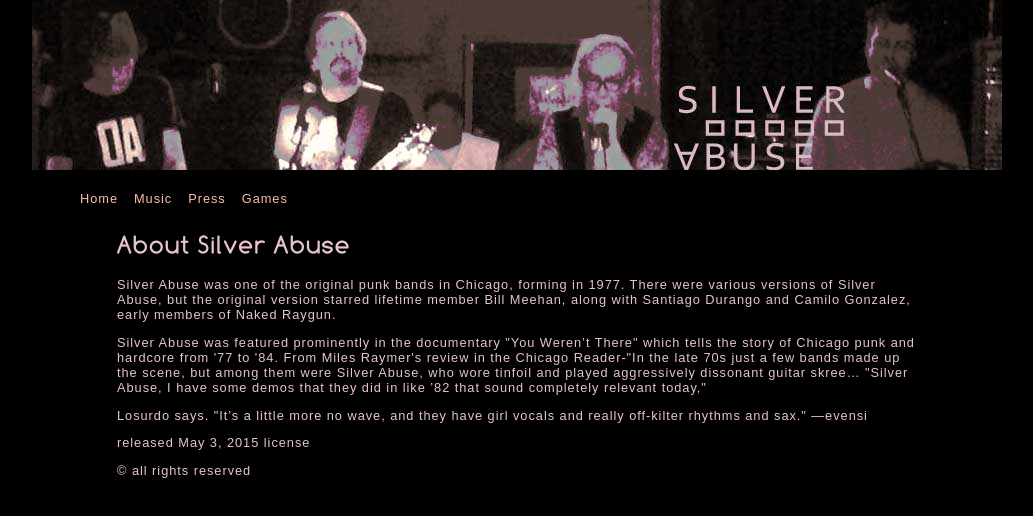
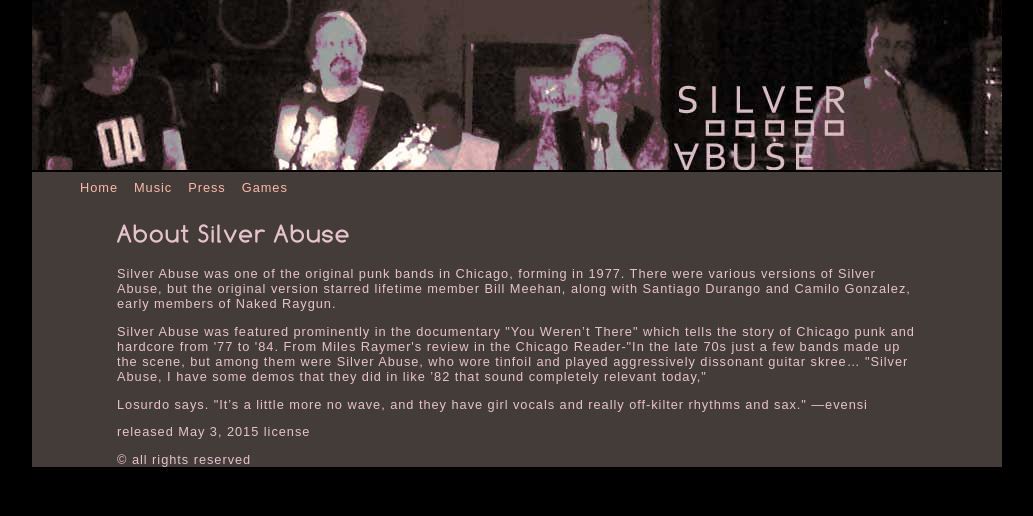
Before and after one commit to camilogo1/SilverAbuse, a React app: page / in a window 1280 px wide. Shown: the whole page, without its empty margins (123-1156 px from the left). Built offline with nearby package versions, Linux system fonts and the light colour scheme.

Commit message:
Minor CSS

```diff
--- a/src/components/Home.js
+++ b/src/components/Home.js
@@ -1,5 +1,5 @@
 const Home = () =>
-        <div id="homebox" className="contentBox">
+        <div id="homebox" className="content-box">
             <h1>About Silver Abuse</h1>
             <p>Silver Abuse was one of the original punk bands in Chicago,
             forming in 1977. There were various versions of Silver Abuse,
--- a/src/components/Music.js
+++ b/src/components/Music.js
@@ -1,7 +1,7 @@
-const MainMenu = () => {
+const Music = () => {
     return (
         <h1>Music to come.</h1>
     )
 }
 
-export default MainMenu
+export default Music
--- a/src/index.js
+++ b/src/index.js
@@ -1,9 +1,8 @@
 import './styles/common.css';
 import React from 'react';
 import { render } from 'react-dom';
-import { cube } from './math.js';
-import headImg from './images/homepage.jpg';
-import printMe from './print.js';
+//import { cube } from './math.js';
+//import printMe from './print.js';
 import routes from './routes';
 
 if (process.env.NODE_ENV !== 'production') {
--- a/src/routes.js
+++ b/src/routes.js
@@ -8,7 +8,7 @@
 
 const routes = (
     <HashRouter>
-	    <div >
+	    <div className="bounding-box">
 		    <nav className="main_links">
 		    	<ul>
 			        <li><Link to="/">Home</Link></li>
--- a/src/styles/common.css
+++ b/src/styles/common.css
@@ -47,11 +47,15 @@
     border: .25px solid red;*/
     color: #E7C3CE;
     width: 970px;
-    padding-top: 170px;
+    padding-top: 159px;
     margin: 0 auto;
 }
 
-.contentBox {
+.bounding-box {
+    background-color: #433c39;
+}
+
+.content-box {
     width: 100%;
     max-width: 50rem;
     margin: 0 auto;
```
Also changed, not shown: dist/0ea4baee348dab0338bf2b33c6f193a3.woff (deleted), dist/683d3837dc1215232e75e6c435828a6c.woff2 (deleted), dist/6e796713ececb6e4e7c1bfac5e117d97.jpg (deleted), dist/70ab6ca1f436deaea23faef74b58662a.woff (deleted), dist/8413bc361c0c7695b6db195e3aa1cfed.woff2 (deleted), dist/d4636068dc3f814f29198f688f38d93f.woff (deleted), dist/e86cfe28ef8f5febade805af94697449.woff2 (deleted), dist/index.html (deleted), 6 other files.
